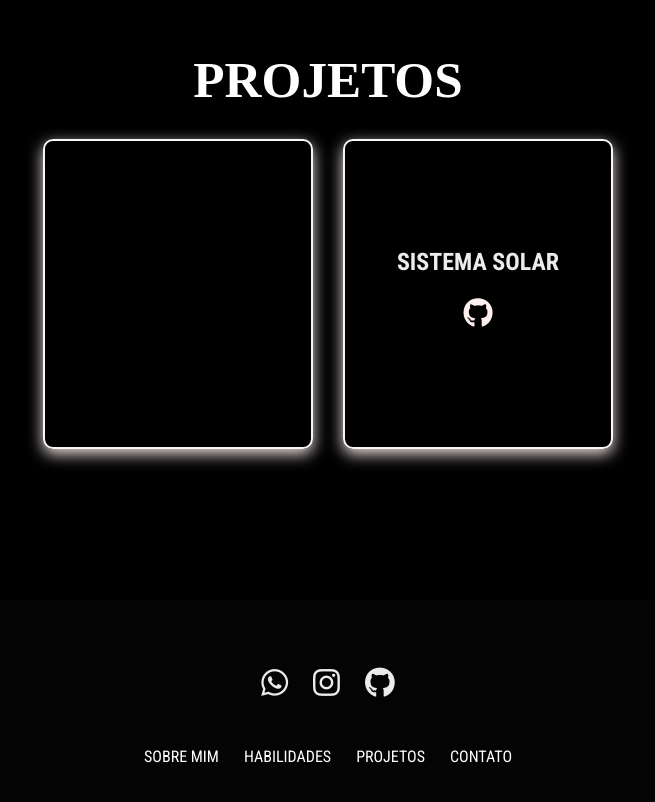
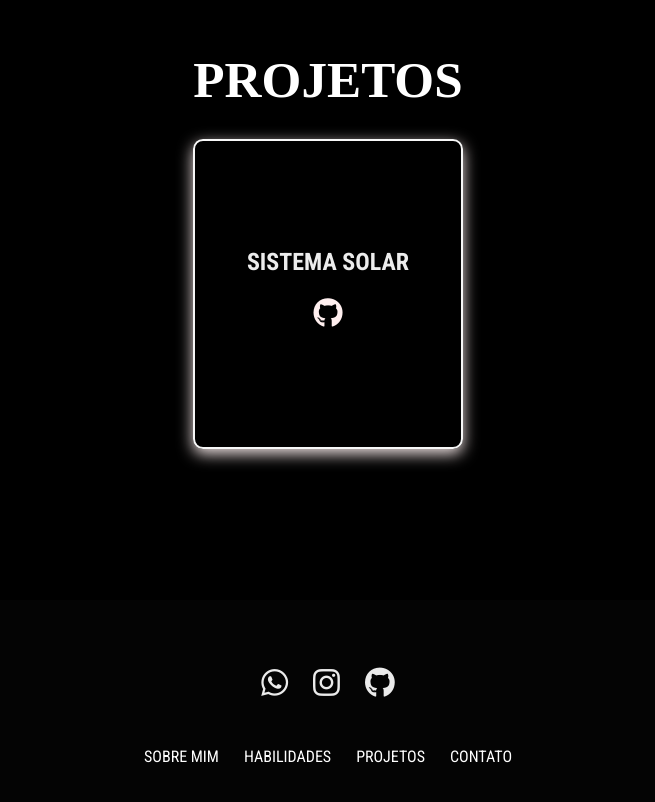
Before and after one commit to Dini021/Portifolio, a plain HTML site: page index.html in a window 1280 px wide. Shown: the part 2600-3402 px from the top of the page, without its empty margins (312-967 px from the left). Drawn offline with Linux system fonts and the light colour scheme; a script that the page names is missing; a web font is replaced by a local one.

Commit message:
Update index.html

```diff
--- a/index.html
+++ b/index.html
@@ -114,10 +114,7 @@
             <div class="skills-title">
                 <h1 class="title">PROJETOS</h1>
             </div>
-            <div class="boxes">
-                <div class="projeto" id="projeto1">
 
-                </div>
                 <div class="projeto" id="projeto2">
                     <h2>SISTEMA SOLAR</h2>
                     <a href="https://dini021.github.io/Sistema-Solar-Att/" target="_blank" rel="noopener noreferrer" class="project-link"><i class="fa-brands fa-github"></i></a>
```
